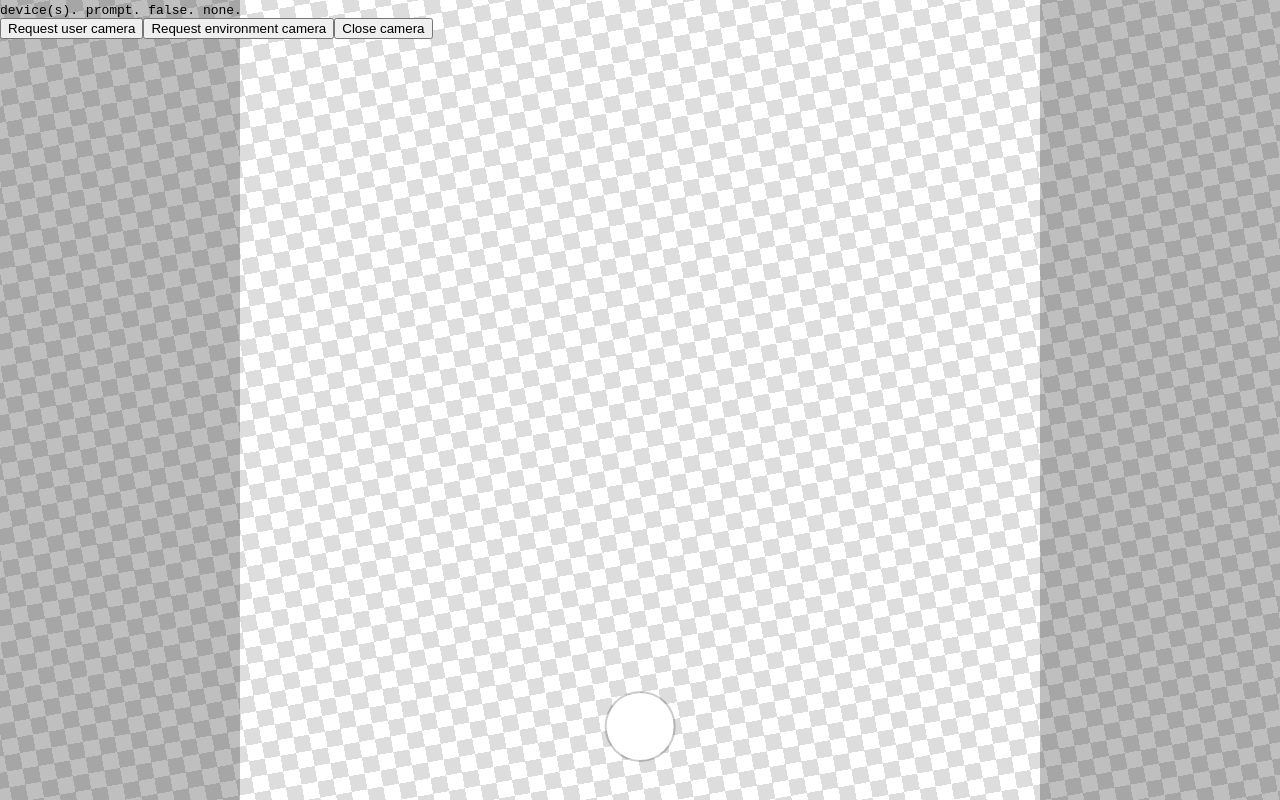
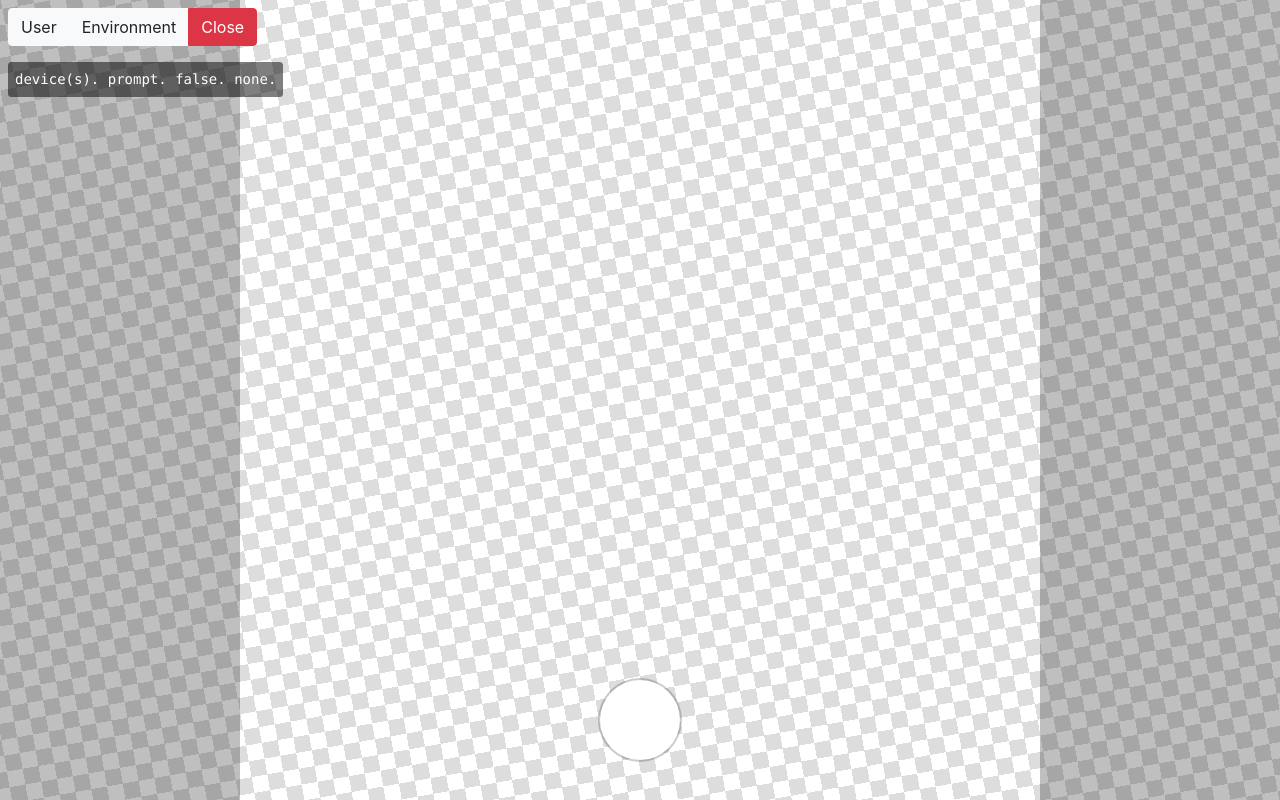
Before and after one commit to j-/picture-this-ui, a React (Create React App) app: page / in a window 1280 px wide. Built offline with nearby package versions, Linux system fonts and the light colour scheme.

Commit message:
Add Bootstrap

```diff
--- a/package.json
+++ b/package.json
@@ -4,6 +4,7 @@
   "version": "0.1.0",
   "private": true,
   "dependencies": {
+    "bootstrap": "^4.5.0",
     "react": "^16.13.1",
     "react-dom": "^16.13.1",
     "react-redux": "^7.2.0",
--- a/src/components/App.css
+++ b/src/components/App.css
@@ -2,6 +2,14 @@
   min-height: 100vh;
   min-height: calc(var(--vh, 1vh) * 100);
   position: relative;
+}
+
+.App-debug {
+  display: inline-block;
+  color: #fff;
+  background: rgba(0, 0, 0, 0.5);
+  padding: 0.5em;
+  border-radius: 0.25em;
 }
 
 .App > .BackgroundEmpty {
--- a/src/components/App.tsx
+++ b/src/components/App.tsx
@@ -37,17 +37,21 @@ const App: React.FC = () => {
       <Capture onTouchStart={handleClickCapture} />
 
       <div className="App-controls">
-        <code>{videoInputDeviceCount} device(s). {cameraPermission || 'unknown'}. {String(requestingCamera)}. {cameraError || 'none'}.</code><br />
-
-        <RequestUserCamera>
-          Request user camera
-        </RequestUserCamera>
-        <RequestEnvironmentCamera>
-          Request environment camera
-        </RequestEnvironmentCamera>
-        <CancelRequest>
-          Close camera
-        </CancelRequest>
+        <div className="btn-group m-2">
+          <RequestUserCamera className="btn btn-light">
+            User
+          </RequestUserCamera>
+          <RequestEnvironmentCamera className="btn btn-light">
+            Environment
+          </RequestEnvironmentCamera>
+          <CancelRequest className="btn btn-danger">
+            Close
+          </CancelRequest>
+        </div>
+        <br />
+        <code className="App-debug m-2">
+          {videoInputDeviceCount} device(s). {cameraPermission || 'unknown'}. {String(requestingCamera)}. {cameraError || 'none'}.
+        </code>
       </div>
 
       <Flash ref={flashRef} />
--- a/src/index.tsx
+++ b/src/index.tsx
@@ -10,6 +10,7 @@ import { Provider as StoreProvider } from 'react-redux';
 import { queryPermission, changePermission, enumerateDevices, getSupportedConstraints } from './store/actions';
 import StreamProvider from './components/Stream';
 import './update-vh';
+import 'bootstrap/dist/css/bootstrap.css';
 import './styles.css';
 
 const store = createStore(rootReducer, composeWithDevTools(
```
Also changed, not shown: 1 other file (tests, documents, lock files or other folders).
